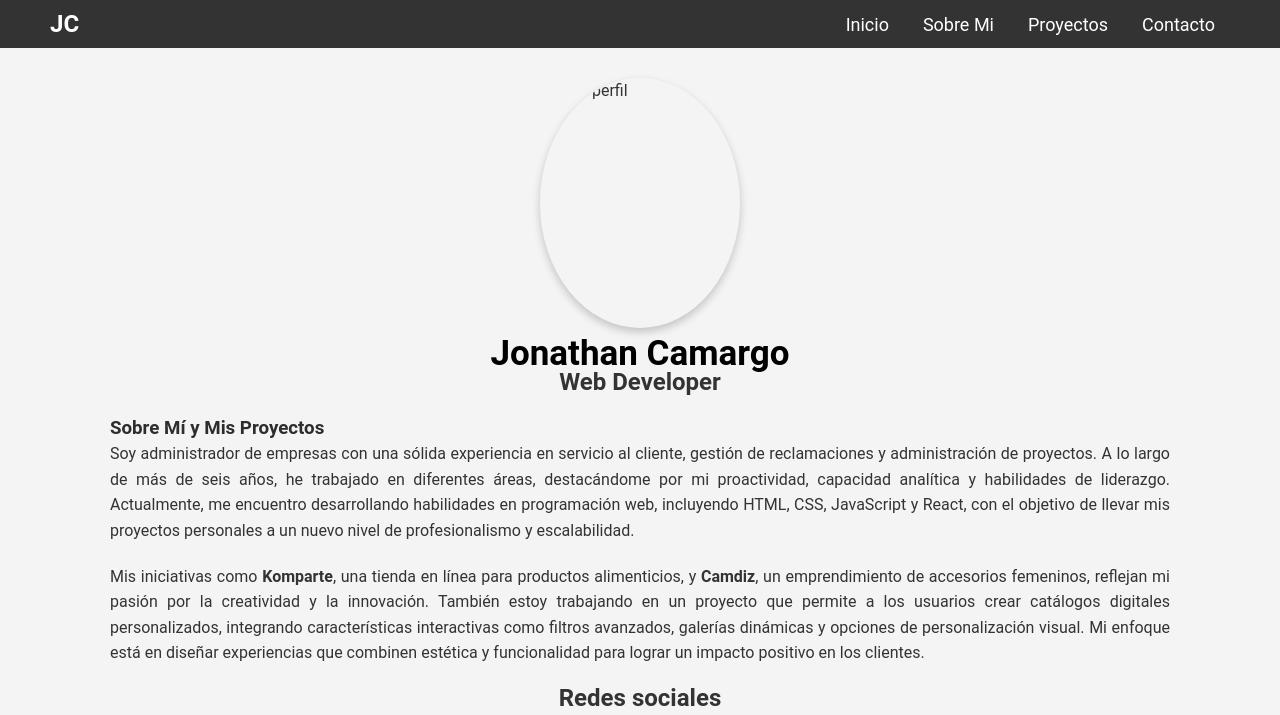
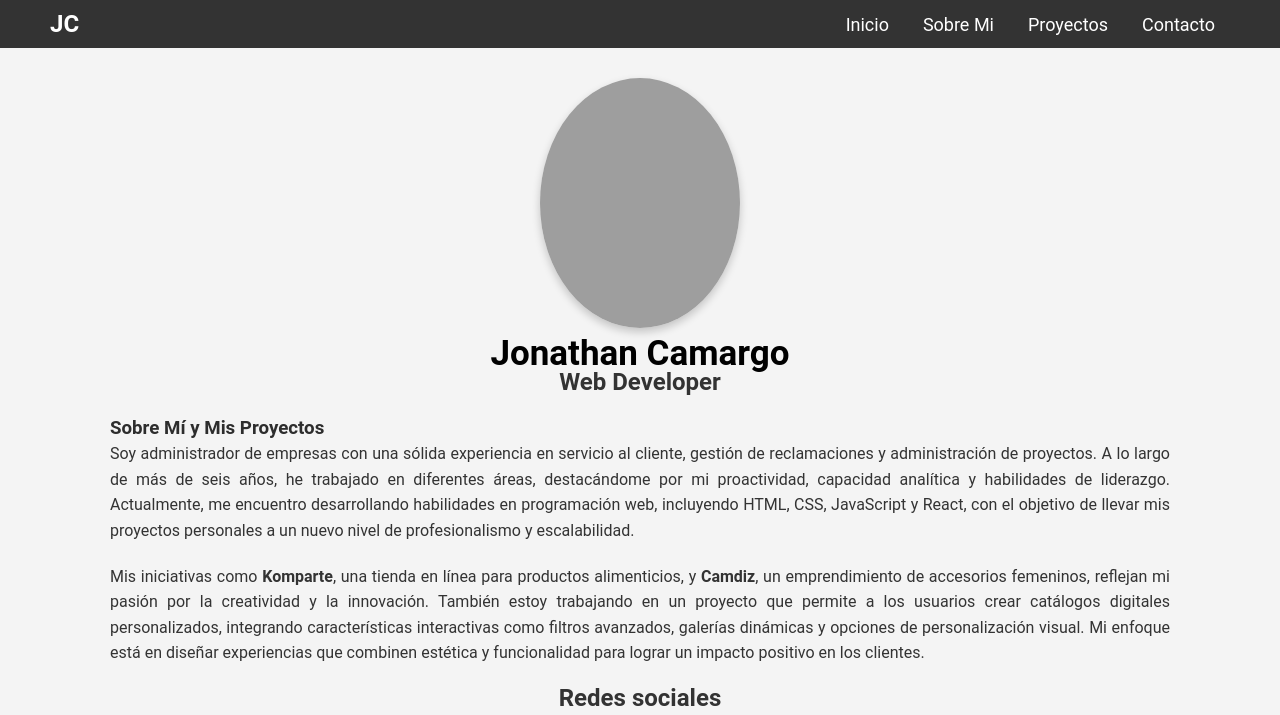
Before and after one commit to JCamargoDiaz/mi-pagina-web, a plain HTML site: page index.html in a window 1280 px wide. Shown: the top 715 px of the page. Drawn offline with Linux system fonts and the light colour scheme; the site is published under a folder, as on GitHub Pages, so addresses that start at the root find nothing.

Commit message:
correccion link img perfil

```diff
--- a/index.html
+++ b/index.html
@@ -22,7 +22,7 @@
   </nav>
 
   <div class="container">
-    <img src="/img/perfil.jpg" alt="Foto perfil" id="profile-img">
+    <img src="./img/perfil.jpg" alt="Foto perfil" id="profile-img">
 
     <h1 id="name">Jonathan Camargo</h1>
     <h2 id="profesion">Web Developer</h2>
```
